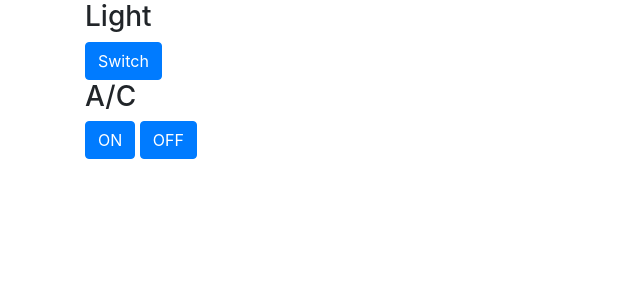
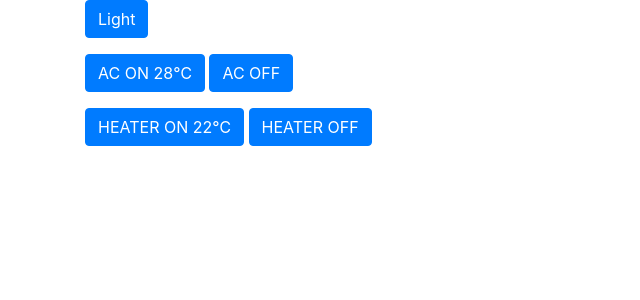
Before and after one commit to mitty1293/irkit_flask, a Python web app: template irkit_flask/app/templates/index.html in a window 1280 px wide. Shown: the top 300 px of the page, without its empty margins (0-640 px from the left). Run offline with Jinja, Linux system fonts and the light colour scheme; the template is opened without the code that fills it, so the values that code supplies are empty; some libraries are stand-ins or nearby versions.

Commit message:
エアコンボタンを冷房と暖房で分けた

```diff
--- a/irkit_flask/app/templates/index.html
+++ b/irkit_flask/app/templates/index.html
@@ -10,11 +10,17 @@
     </head>
     <body>
         <div class="container">
-            <h3>Light</h3>
-            <a class="btn btn-primary" href="/light" role="button">Switch</a>
-            <h3>A/C</h3>
-            <a class="btn btn-primary" href="/ac-on" role="button">ON</a>
-            <a class="btn btn-primary" href="ac-off" role="button">OFF</a>
+            <p>
+                <a class="btn btn-primary" href="/light" role="button">Light</a>
+            </p>
+            <p>
+                <a class="btn btn-primary" href="/ac-on" role="button">AC ON 28&#x2103;</a>
+                <a class="btn btn-primary" href="/ac-off" role="button">AC OFF</a>
+            </p>
+            <p>
+                <a class="btn btn-primary" href="/heater-on" role="button">HEATER ON 22&#x2103;</a>
+                <a class="btn btn-primary" href="/heater-off" role="button">HEATER OFF</a>
+            </p>
         </div>
         <!-- Optional JavaScript -->
 		<!-- jQuery first, then Popper.js, then Bootstrap JS -->
```
Also changed, not shown: irkit_flask/app/app.py (+8 -0 lines), irkit_flask/app/const.py (+2 -0 lines).
